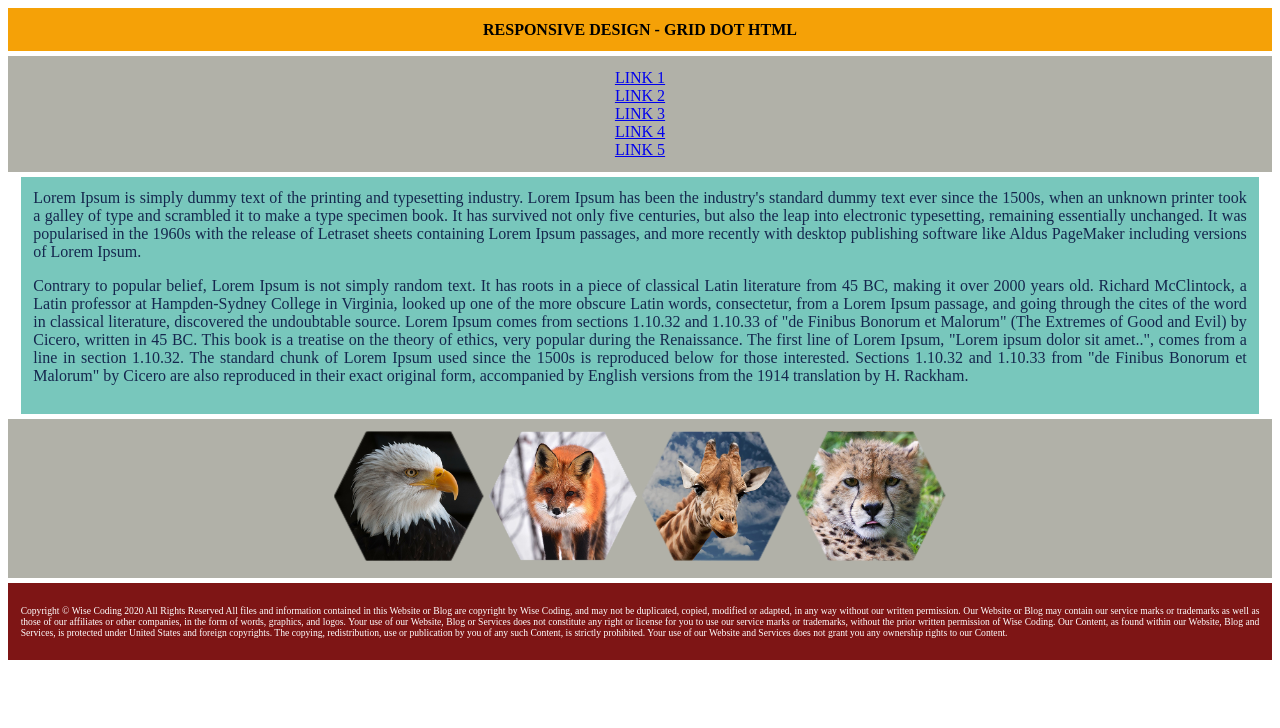
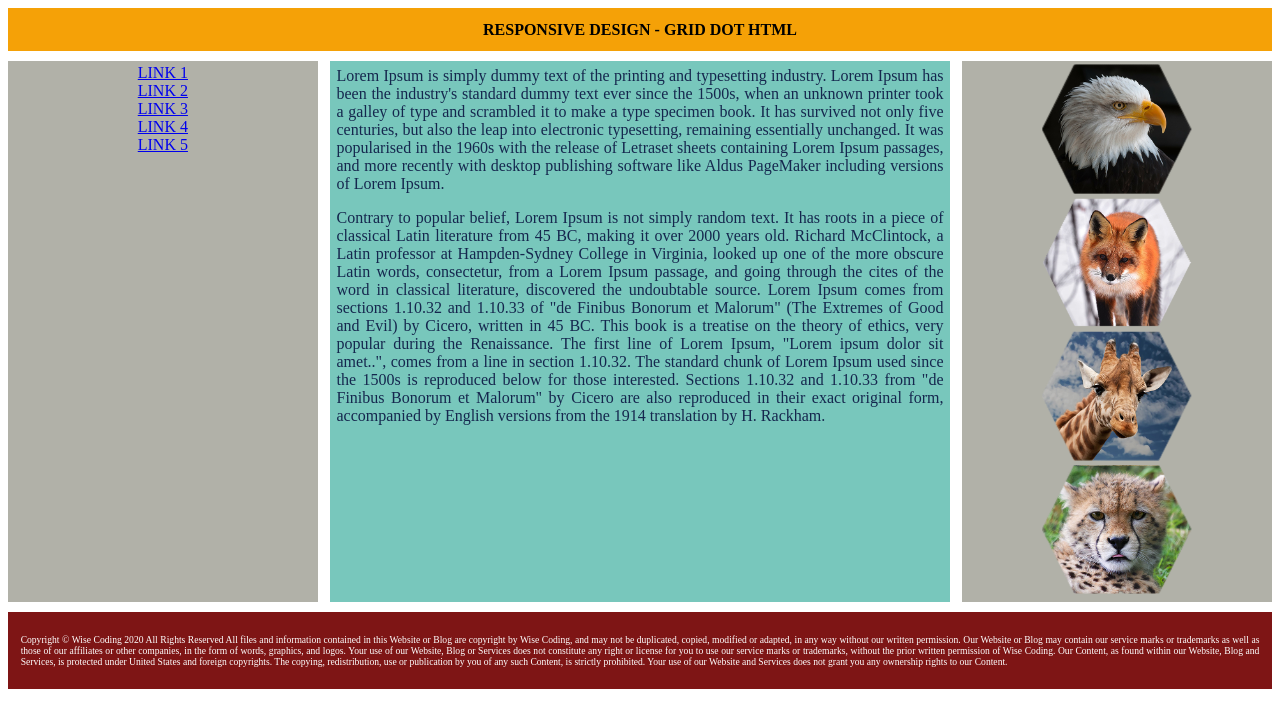
Before and after one commit to WiseCoding/holy-grail, a plain HTML site: page grid.html in a window 1280 px wide. Drawn offline with Linux system fonts and the light colour scheme.

Commit message:
Grid Finished

```diff
--- a/flexbox.css
+++ b/flexbox.css
@@ -86,6 +86,6 @@ aside img {
   }
   aside img {
     display: inline;
-    max-width: 23%;
+    max-width: 22%;
   }
 }
--- a/floats.css
+++ b/floats.css
@@ -98,6 +98,6 @@ main p {
   }
   img {
     display: inline;
-    max-width: 23%;
+    max-width: 22%;
   }
 }
--- a/grid.css
+++ b/grid.css
@@ -49,20 +49,10 @@ main p {
 }
 
 /* BIG SCREEN */
-.flexbox {
-  display: flex;
-  flex-flow: row wrap;
-}
-nav {
-  flex: 1;
-}
-main {
-  flex: 2;
-  margin-left: 1%;
-  margin-right: 1%;
-}
-aside {
-  flex: 1;
+.grid {
+  display: grid;
+  grid-template-columns: 1fr 2fr 1fr;
+  gap: 1%;
 }
 
 nav a {
@@ -75,17 +65,14 @@ aside img {
 
 /* SMALL SCREEN */
 @media screen and (max-width: 600px) {
-  .flexbox {
+  .grid {
     display: block;
   }
   nav a {
     display: inline;
   }
-  main {
-    margin: unset;
-  }
   aside img {
     display: inline;
-    max-width: 23%;
+    max-width: 22%;
   }
 }
```
